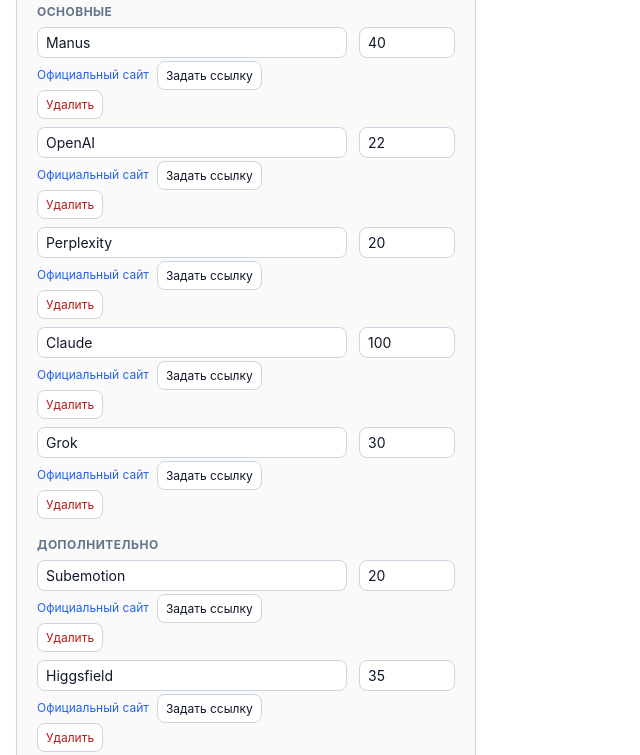
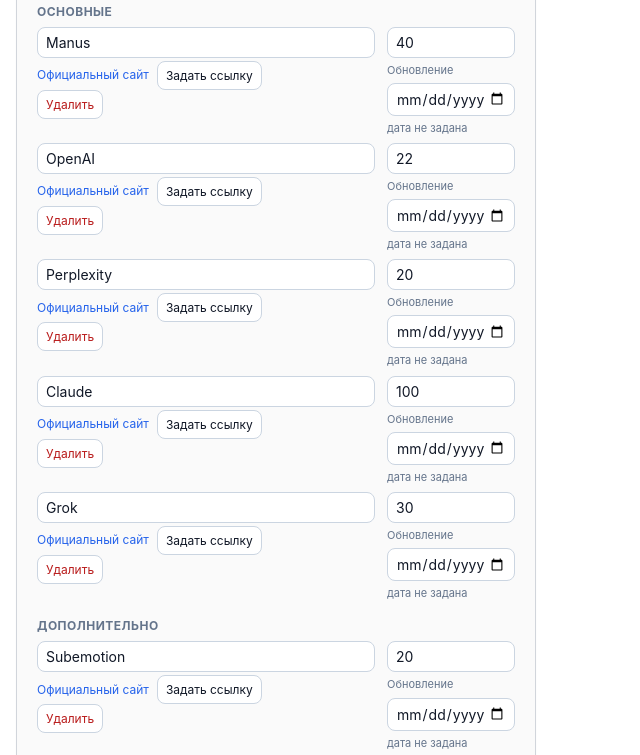
Before and after one commit to global4mo-gif/llm-calculator-notion, a plain HTML site: page index.html in a window 1280 px wide. Shown: the part 74-829 px from the top of the page, without its empty margins (0-640 px from the left). Drawn offline with Linux system fonts and the light colour scheme.

Commit message:
Add subscription renewal dates

```diff
--- a/index.html
+++ b/index.html
@@ -23,7 +23,7 @@
 
     .calculator {
       width: 100%;
-      max-width: 460px;
+      max-width: 520px;
       padding: 20px;
       border: 1px solid #d1d5db;
       border-radius: 12px;
@@ -59,7 +59,7 @@
 
     .ai-row {
       display: grid;
-      grid-template-columns: minmax(0, 1fr) 96px;
+      grid-template-columns: minmax(0, 1fr) 128px;
       gap: 10px 12px;
       align-items: start;
     }
@@ -119,6 +119,7 @@
 
     .points-input,
     .ai-name,
+    .renewal-input,
     .manual-link-input {
       width: 100%;
       padding: 6px 8px;
@@ -133,8 +134,28 @@
       align-self: start;
     }
 
+    .metric-panel {
+      display: flex;
+      flex-direction: column;
+      gap: 6px;
+      align-self: start;
+    }
+
+    .field-label {
+      font-size: 11px;
+      line-height: 1.2;
+      color: #64748b;
+    }
+
+    .renewal-status {
+      font-size: 11px;
+      line-height: 1.2;
+      color: #64748b;
+    }
+
     .points-input:focus,
     .ai-name:focus,
+    .renewal-input:focus,
     .manual-link-input:focus {
       outline: 2px solid #93c5fd;
       outline-offset: 1px;
@@ -239,7 +260,7 @@
       }
 
       .ai-row {
-        grid-template-columns: minmax(0, 1fr) 84px;
+        grid-template-columns: minmax(0, 1fr) 118px;
       }
 
       .link-edit,
@@ -268,7 +289,7 @@
     </div>
 
     <p class="hint">
-      Любую строку можно переименовать, удалить или перенастроить ссылку вручную. Кнопка сброса внизу возвращает исходный базовый список.
+      Любую строку можно переименовать, удалить, перенастроить ссылку и указать дату обновления подписки. Кнопка сброса внизу возвращает исходный базовый список.
     </p>
 
     <hr />
@@ -338,15 +359,15 @@
 
       const defaultRows = {
         main: [
-          { id: "manus", name: "Manus", points: 40 },
-          { id: "openai", name: "OpenAI", points: 22 },
-          { id: "perplexity", name: "Perplexity", points: 20 },
-          { id: "claude", name: "Claude", points: 100 },
-          { id: "grok", name: "Grok", points: 30 }
+          { id: "manus", name: "Manus", points: 40, renewalDate: "" },
+          { id: "openai", name: "OpenAI", points: 22, renewalDate: "" },
+          { id: "perplexity", name: "Perplexity", points: 20, renewalDate: "" },
+          { id: "claude", name: "Claude", points: 100, renewalDate: "" },
+          { id: "grok", name: "Grok", points: 30, renewalDate: "" }
         ],
         extra: [
-          { id: "subemotion", name: "Subemotion", points: 20 },
-          { id: "higgsfield", name: "Higgsfield", points: 35 }
+          { id: "subemotion", name: "Subemotion", points: 20, renewalDate: "" },
+          { id: "higgsfield", name: "Higgsfield", points: 35, renewalDate: "" }
         ],
         custom: []
       };
@@ -360,6 +381,44 @@
       function safeNumber(value) {
         const n = Number(value);
         return Number.isNaN(n) ? 0 : n;
+      }
+
+      function startOfLocalDay(date) {
+        return new Date(date.getFullYear(), date.getMonth(), date.getDate());
+      }
+
+      function parseLocalDate(value) {
+        if (!value) {
+          return null;
+        }
+
+        const parts = value.split("-").map(Number);
+        if (parts.length !== 3 || parts.some(Number.isNaN)) {
+          return null;
+        }
+
+        return new Date(parts[0], parts[1] - 1, parts[2]);
+      }
+
+      function getRenewalStatus(value) {
+        const renewalDate = parseLocalDate(value);
+        if (!renewalDate) {
+          return "дата не задана";
+        }
+
+        const today = startOfLocalDay(new Date());
+        const oneDay = 24 * 60 * 60 * 1000;
+        const diffDays = Math.round((renewalDate.getTime() - today.getTime()) / oneDay);
+
+        if (diffDays === 0) {
+          return "обновляется сегодня";
+        }
+
+        if (diffDays > 0) {
+          return "через " + diffDays + " дн.";
+        }
+
+        return "было " + Math.abs(diffDays) + " дн. назад";
       }
 
       function cloneDefaultRows() {
@@ -490,6 +549,39 @@
         return input;
       }
 
+      function createMetricPanel(row, onChange) {
+        const panel = document.createElement("div");
+        panel.className = "metric-panel";
+
+        const pointsInput = createPointsInput(row, onChange);
+
+        const renewalLabel = document.createElement("label");
+        renewalLabel.className = "field-label";
+        renewalLabel.textContent = "Обновление";
+
+        const renewalInput = document.createElement("input");
+        renewalInput.className = "renewal-input";
+        renewalInput.type = "date";
+        renewalInput.value = row.renewalDate || "";
+
+        const renewalStatus = document.createElement("div");
+        renewalStatus.className = "renewal-status";
+        renewalStatus.textContent = getRenewalStatus(row.renewalDate);
+
+        renewalInput.addEventListener("input", function () {
+          row.renewalDate = renewalInput.value;
+          renewalStatus.textContent = getRenewalStatus(row.renewalDate);
+          onChange();
+        });
+
+        panel.appendChild(pointsInput);
+        panel.appendChild(renewalLabel);
+        panel.appendChild(renewalInput);
+        panel.appendChild(renewalStatus);
+
+        return panel;
+      }
+
       function buildLinkBlock(row, options) {
         const fragment = document.createDocumentFragment();
 
@@ -572,7 +664,7 @@
           linkArea.appendChild(buildLinkBlock(row, { ...options, sectionName }));
 
           item.appendChild(info);
-          item.appendChild(createPointsInput(row, function () {
+          item.appendChild(createMetricPanel(row, function () {
             saveState();
             updateTotals();
           }));
@@ -605,7 +697,8 @@
           id: "custom-" + Date.now() + "-" + nextIndex,
           name: "",
           points: 0,
-          manualUrl: ""
+          manualUrl: "",
+          renewalDate: ""
         });
         rerender();
       }
```
